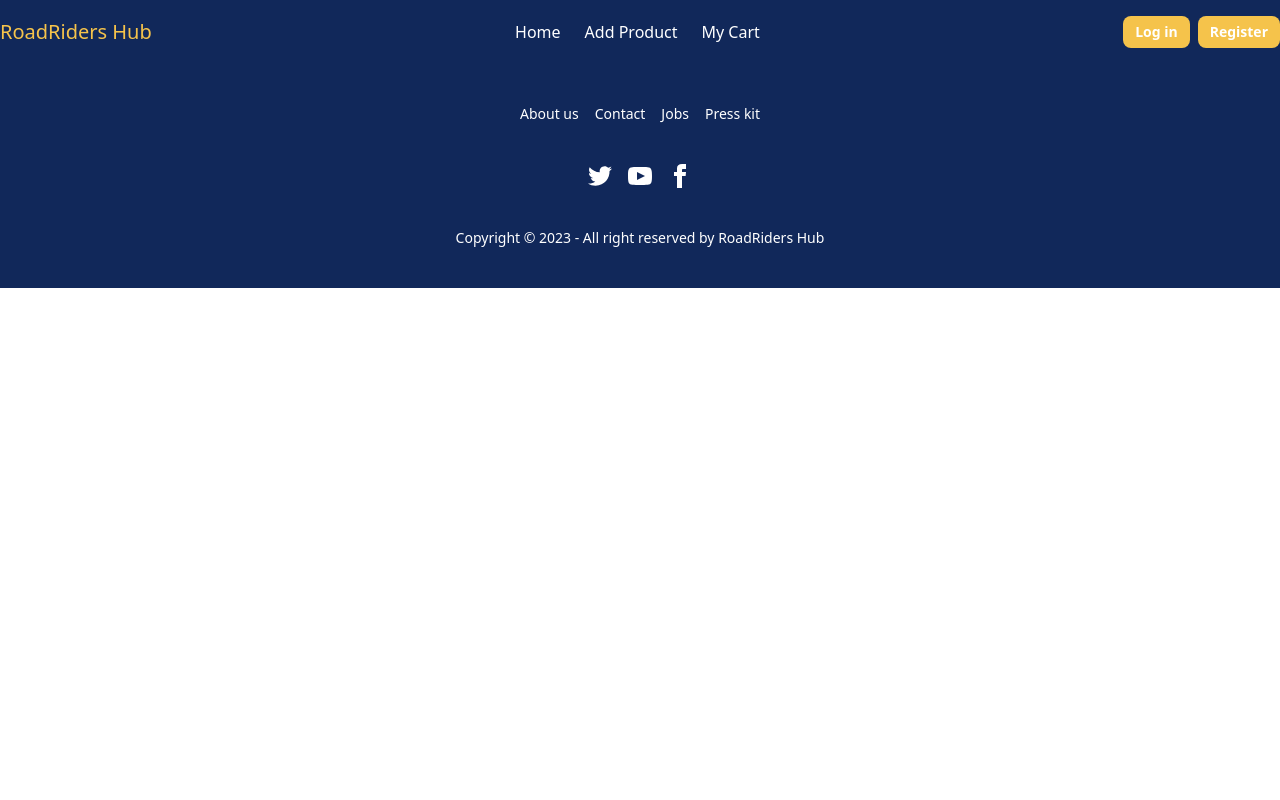
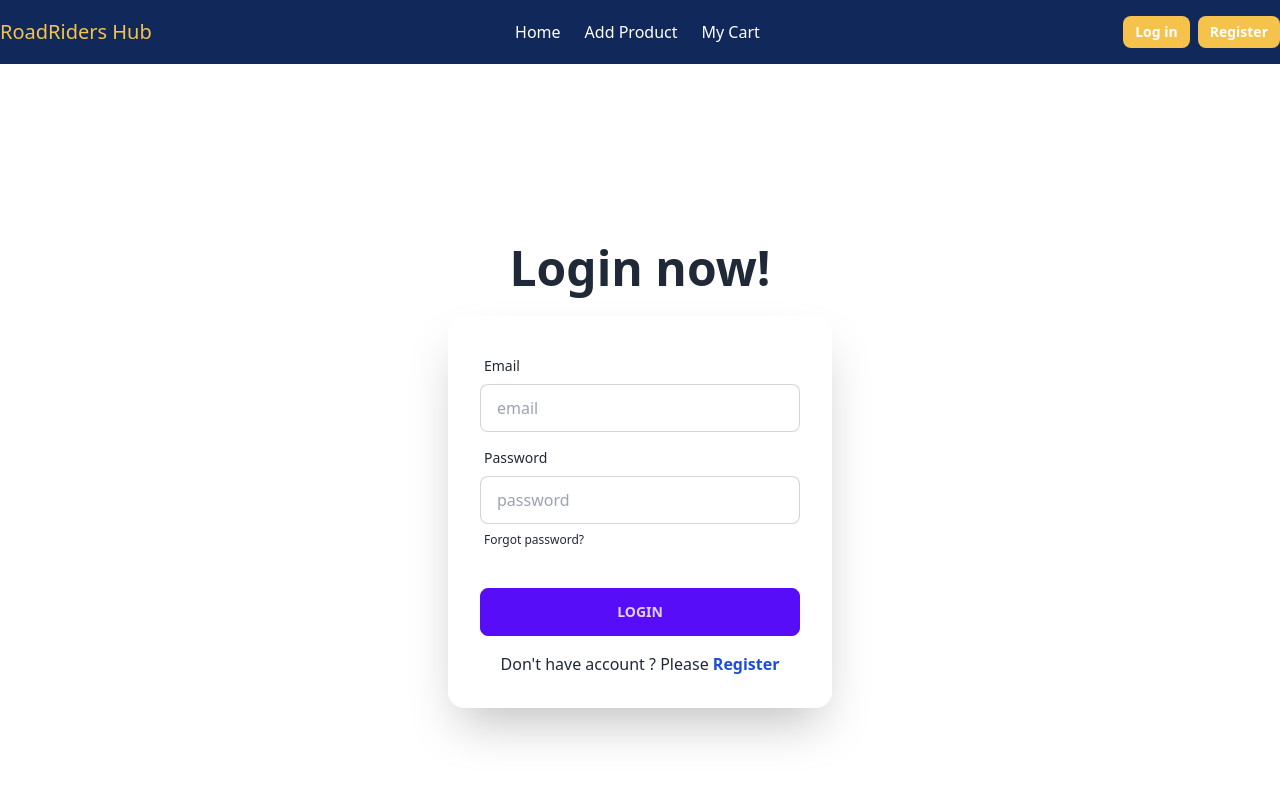
Before and after one commit to Rakibulislam1/RoadRiders-Hub-Client, a React (Vite) app: page /login in a window 1280 px wide. Shown: the top 800 px of the page. Built offline with nearby package versions, Linux system fonts and the light colour scheme.

Commit message:
login page added

```diff
--- a/src/Component/Login/Login.jsx
+++ b/src/Component/Login/Login.jsx
@@ -4,7 +4,50 @@ import { Link } from "react-router-dom";
 const Login = () => {
   return (
     <div>
-
+      <div>
+        <div className="flex justify-center flex-col items-center h-screen">
+          <div className="text-center lg:text-left">
+            <h1 className="text-5xl font-bold my-6">Login now!</h1>
+          </div>
+          <div className="card flex-shrink-0 w-full max-w-sm shadow-2xl bg-base-100">
+            <form className="card-body">
+              <div className="form-control">
+                <label className="label">
+                  <span className="label-text">Email</span>
+                </label>
+                <input
+                  type="email"
+                  name="email"
+                  placeholder="email"
+                  className="input input-bordered"
+                  required
+                />
+              </div>
+              <div className="form-control">
+                <label className="label">
+                  <span className="label-text">Password</span>
+                </label>
+                <input
+                  type="password"
+                  name="password"
+                  placeholder="password"
+                  className="input input-bordered"
+                  required
+                />
+                <label className="label">
+                  <a href="#" className="label-text-alt link link-hover">
+                    Forgot password?
+                  </a>
+                </label>
+              </div>
+              <div className="form-control mt-6">
+                <button className="btn btn-primary">Login</button>
+                <span className="mt-4 text-center">Don't have account ? Please <Link to='/register' className="text-blue-700 font-bold">Register</Link> </span>
+              </div>
+            </form>
+          </div>
+        </div>
+      </div>
     </div>
   );
 };
```
